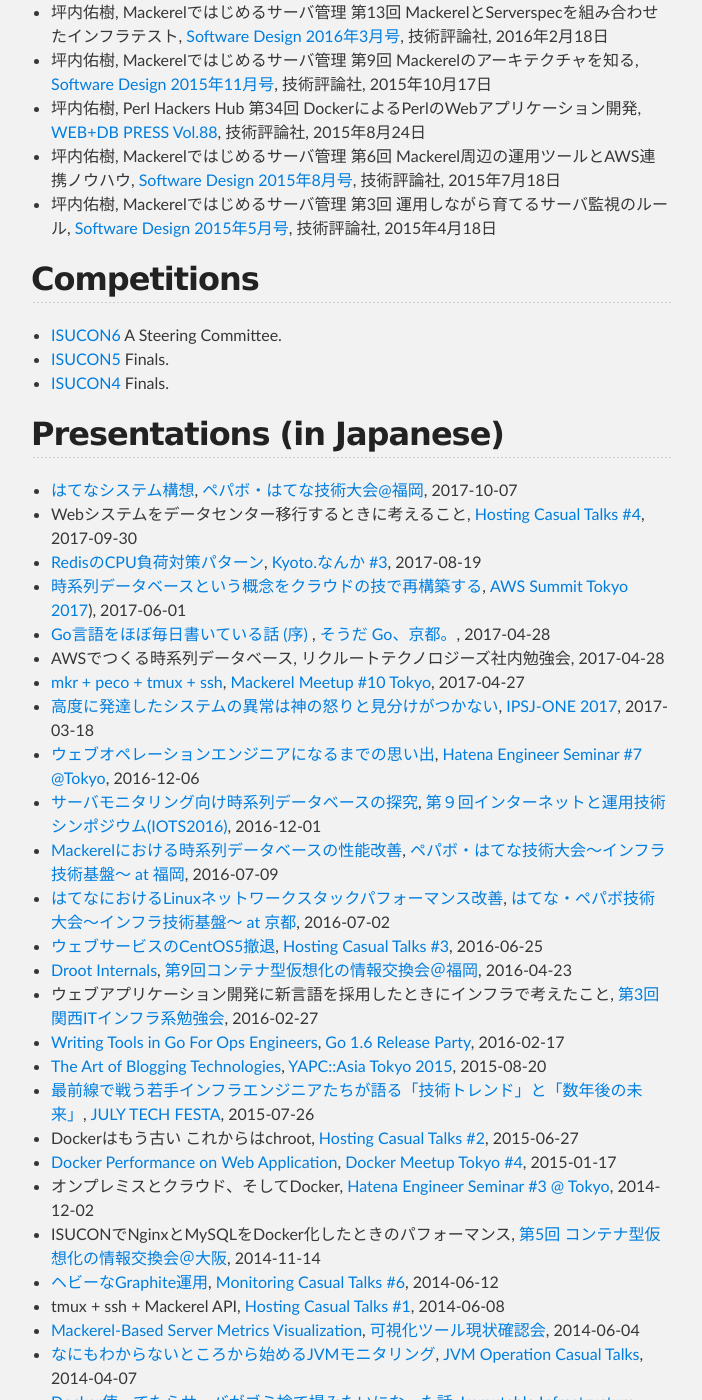
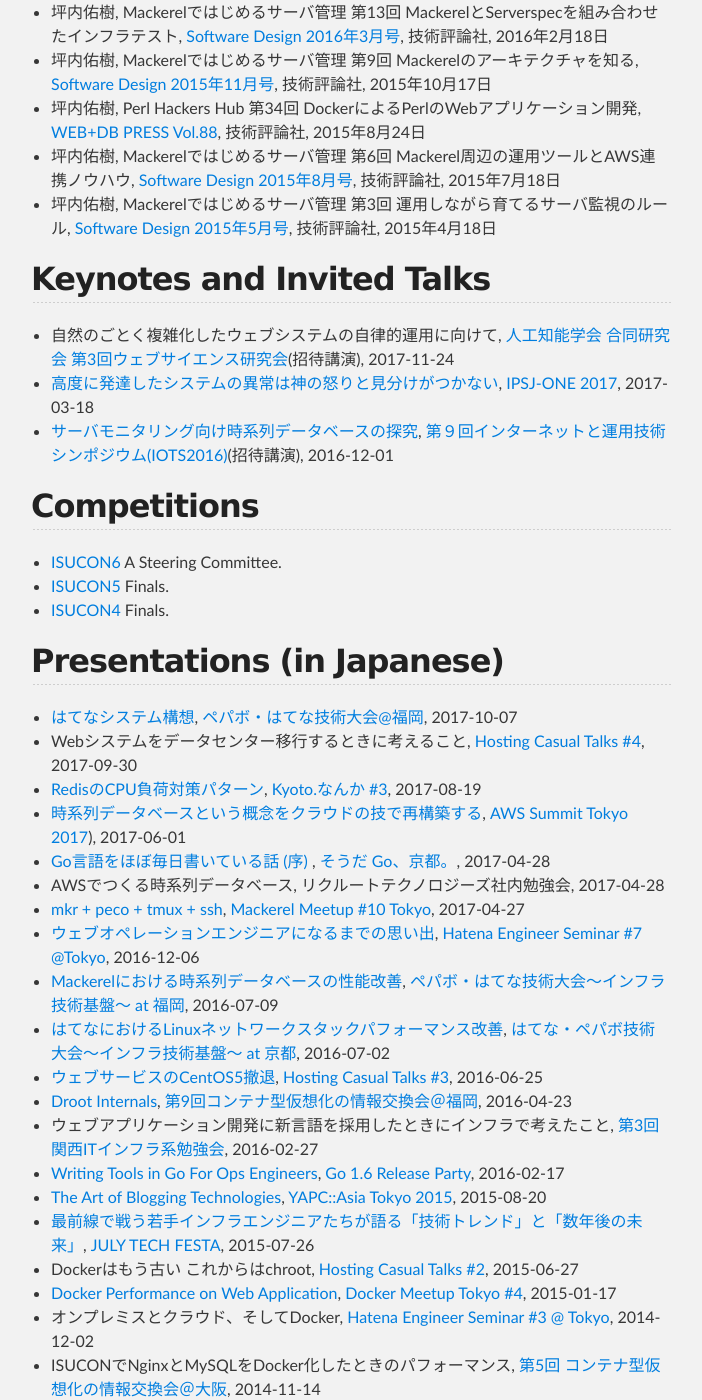
Before and after one commit to yuuki/yuuk.io, a Jekyll site: the page built from index.md, in a window 1280 px wide and 1400 px high, scrolled down 1467 px. Shown: the whole window, without its empty margins (289-991 px from the left). Built offline with Jekyll 4.4.1, drawn with Linux system fonts in a browser that asks for light colours; nearby versions of some CDN libraries.

Commit message:
Sync README.md in master branch to index.md in gh-pages

```diff
--- a/index.md
+++ b/index.md
@@ -50,6 +50,12 @@
 - 坪内佑樹, Mackerelではじめるサーバ管理 第6回 Mackerel周辺の運用ツールとAWS連携ノウハウ, [Software Design 2015年8月号](http://gihyo.jp/magazine/SD/archive/2015/201508), 技術評論社, 2015年7月18日
 - 坪内佑樹, Mackerelではじめるサーバ管理 第3回 運用しながら育てるサーバ監視のルール, [Software Design 2015年5月号](http://gihyo.jp/magazine/SD/archive/2015/201505), 技術評論社, 2015年4月18日
 
+## Keynotes and Invited Talks
+
+- 自然のごとく複雑化したウェブシステムの自律的運用に向けて, [人工知能学会 合同研究会 第3回ウェブサイエンス研究会](http://www.ai-gakkai.or.jp/sigconf/)(招待講演), 2017-11-24
+- [高度に発達したシステムの異常は神の怒りと見分けがつかない](https://speakerdeck.com/yuukit/ipsj-one-2017-y-uuki), [IPSJ-ONE 2017](http://ipsj-one.org/), 2017-03-18
+- [サーバモニタリング向け時系列データベースの探究](https://speakerdeck.com/yuukit/the-study-of-time-series-database-for-server-monitoring), [第９回インターネットと運用技術シンポジウム(IOTS2016)](http://www.iot.ipsj.or.jp/iots/2016)(招待講演), 2016-12-01
+
 ## Competitions
 
 - [ISUCON6](http://isucon.net/archives/48465737.html) A Steering Committee.
```
Also changed, not shown: other parts of index.md (+0 -2 lines).
